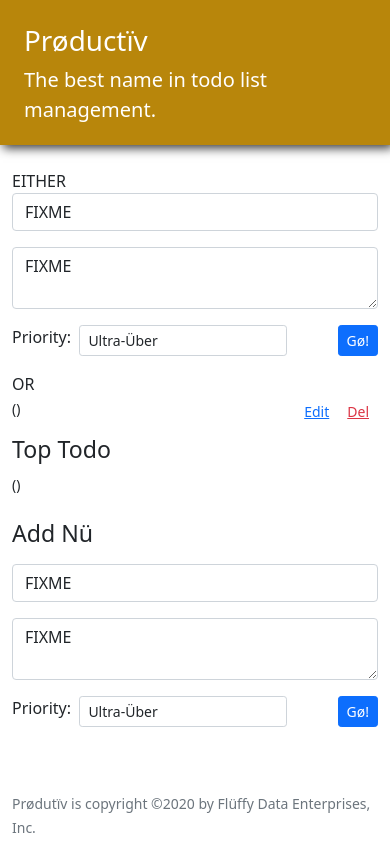
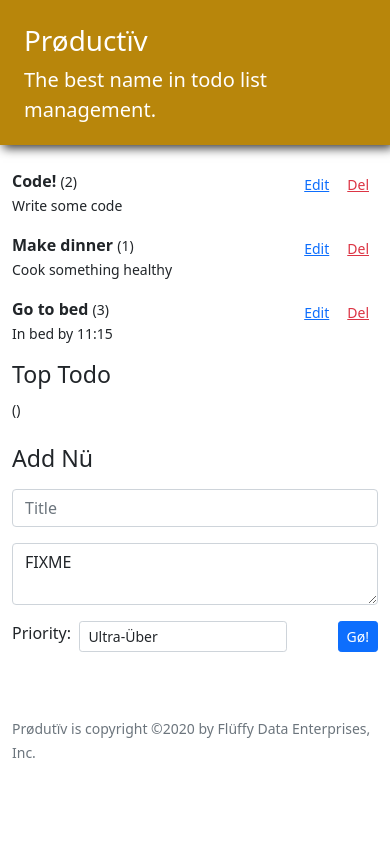
Before and after one commit to briannatran1/react-forms-design-productiv, a React (Create React App) app in the folder productiv/: page / in a window 390 px wide. Built offline with nearby package versions, Linux system fonts and the light colour scheme; the HTML template or start-up script is replaced by a standard one.

Commit message:
finished EditableTodo, started TodoForm, fixed props for initialTodos

```diff
--- a/productiv/src/EditableTodo.js
+++ b/productiv/src/EditableTodo.js
@@ -13,26 +13,30 @@ import TodoForm from "./TodoForm";
  */
 
 function EditableTodo({ todo, update, remove }) {
+  const [isEditing, setIsEditing] = useState(false);
 
   /** Toggle if this is being edited */
-  function toggleEdit() { }
+  function toggleEdit() {
+    setIsEditing(cürr => !cürr);
+  }
 
   /** Call remove fn passed to this. */
-  function handleDelete() { }
+  function handleDelete(evt) {
+    remove(todo.id);
+  }
 
   /** Edit form saved; toggle isEditing and update in ancestor. */
-  function handleSave(formData) { }
+  function handleSave(formData) {
+    toggleEdit();
+    update(formData);
+  }
 
   return (
     <div className="EditableTodo">
 
-                EITHER
-
-                <TodoForm />
-
-                OR
-
-                <div className="mb-3">
+      {isEditing
+        ? <TodoForm handleSave={handleSave} initialFormData={todo} />
+        : <div className="mb-3">
           <div className="float-end text-sm-end">
             <button
               className="EditableTodo-toggle btn-link btn btn-sm"
@@ -45,8 +49,8 @@ function EditableTodo({ todo, update, remove }) {
               Del
             </button>
           </div>
-                  <Todo {...todo}/>
-                </div>
+          <Todo {...todo} />
+        </div>}
 
     </div>
   );
--- a/productiv/src/EditableTodoList.js
+++ b/productiv/src/EditableTodoList.js
@@ -12,6 +12,7 @@ import EditableTodo from "./EditableTodo";
  */
 
 function EditableTodoList({ todos, update, remove }) {
+  console.log('todos in editable', todos);
   return (
     <div>
       {todos.map(t => (
@@ -19,7 +20,7 @@ function EditableTodoList({ todos, update, remove }) {
           key={t.id}
           todo={t}
           update={update}
-            remove={remove}/>))}
+          remove={remove} />))}
     </div>
   );
 }
--- a/productiv/src/TodoApp.js
+++ b/productiv/src/TodoApp.js
@@ -16,8 +16,8 @@ import TodoForm from "./TodoForm";
  * App -> TodoApp -> { TodoForm, EditableTodoList }
  */
 
-function TodoApp(initialTodos = []) {
-  const [todos, setTodos] = useState([initialTodos]);
+function TodoApp({ initialTodos = [] }) {
+  const [todos, setTodos] = useState(initialTodos);
 
   /** add a new todo to list */
   function create(newTodo) {
@@ -35,33 +35,33 @@ function TodoApp(initialTodos = []) {
 
   /** delete a todo by id */
   function remove(id) {
-    setTodos(todos => todos.filter(t => t.id !== id))
+    setTodos(todos => todos.filter(t => t.id !== id));
   }
-
   return (
     <main className="TodoApp">
       <div className="row">
 
         <div className="col-md-6">
           {todos.length !== 0
-          ? <EditableTodoList
+            ? <EditableTodoList
               todos={todos}
               update={update}
-              remove={remove}/>
-          : <span className="text-muted">You have no todos.</span>}
+              remove={remove} />
+            : <span className="text-muted">You have no todos.</span>}
         </div>
+
 
         <div className="col-md-6">
           {/* if no top todo, omit this whole section */}
           {todos.length !== 0 &&
-          <section className="mb-4">
-            <h3>Top Todo</h3>
-            <TopTodo todos={todos}/>
-          </section>}
+            <section className="mb-4">
+              <h3>Top Todo</h3>
+              <TopTodo todos={todos} />
+            </section>}
 
           <section>
             <h3 className="mb-3">Add Nü</h3>
-            <TodoForm handleSave={create}/>
+            <TodoForm handleSave={create} />
           </section>
         </div>
 
--- a/productiv/src/TodoForm.js
+++ b/productiv/src/TodoForm.js
@@ -10,13 +10,35 @@ import React, { useState } from "react";
  * { TodoApp, EditableTodo } -> TodoForm
  */
 
-function TodoForm() {
+function TodoForm({ initialFormData = {
+  title: '',
+  description: '',
+  priority: 1
+}, handleSave }) {
+
+  const initalState = {
+    title: '',
+    description: '',
+    priority: 1
+  };
+  const [formData, setFormData] = useState(initalState);
 
   /** Update form input. */
-  function handleChange(evt) { }
+  function handleChange(evt) {
+    const { name, value } = evt.target;
+
+    setFormData(fData => ({
+      ...fData,
+      [name]: value,
+    }));
+  }
 
   /** Call parent function and clear form. */
-  function handleSubmit(evt) { }
+  function handleSubmit(evt) {
+    evt.preventDefault();
+    handleSave(formData);
+    setFormData(initalState);
+  }
 
   return (
     <form className="NewTodoForm" onSubmit={handleSubmit}>
@@ -28,7 +50,7 @@ function TodoForm() {
           className="form-control"
           placeholder="Title"
           onChange={handleChange}
-              value="FIXME"
+          value={initialFormData.title}
           aria-label="Title"
         />
       </div>
--- a/productiv/src/TopTodo.js
+++ b/productiv/src/TopTodo.js
@@ -10,12 +10,12 @@ import Todo from "./Todo";
  * TodoApp -> TopTodo
  */
 
-function TopTodo() {
+function TopTodo({ todos }) {
   // lowest-priority # is the highest priority
-  // let top = todos.reduce(
-  //     (acc, cur) => cur.priority < acc.priority ? cur : acc, todos[0]);
+  let top = todos.reduce(
+    (acc, cur) => cur.priority < acc.priority ? cur : acc, todos[0]);
 
-  return <Todo  />;
+  return <Todo todo={top} />;
 }
 
 export default TopTodo;
```
Also changed, not shown: productiv/src/Todo.js (+4 -4 lines), productiv/src/App.js (indentation only). Lines whose indentation alone changed are shown as unchanged.
